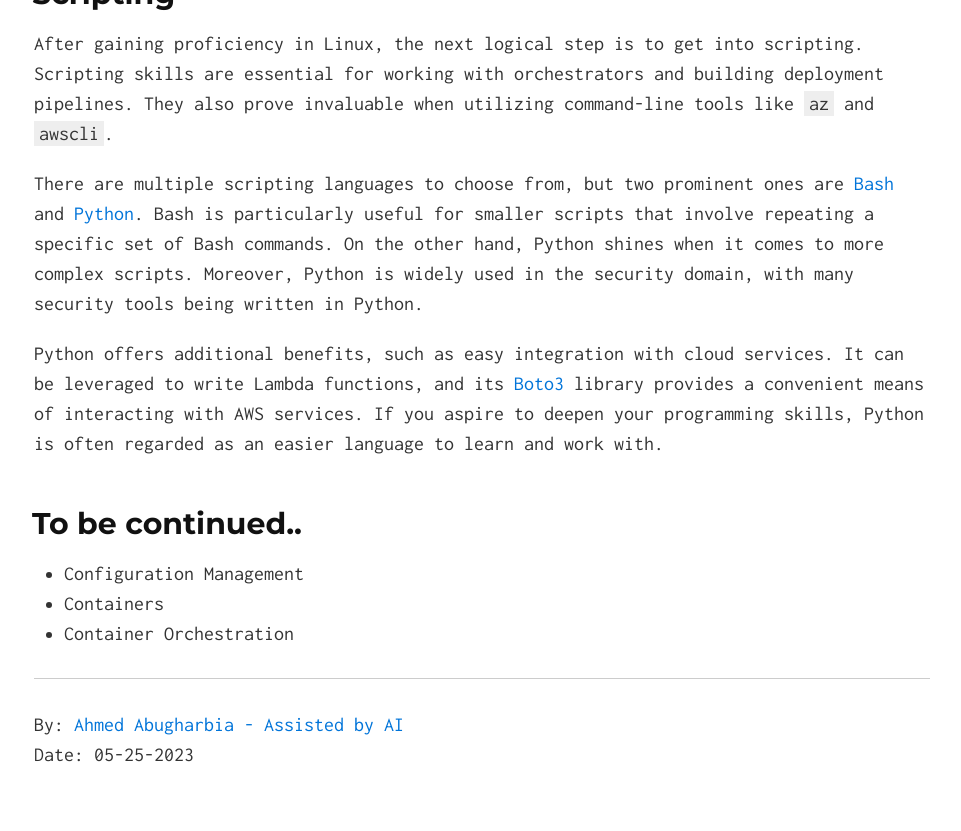
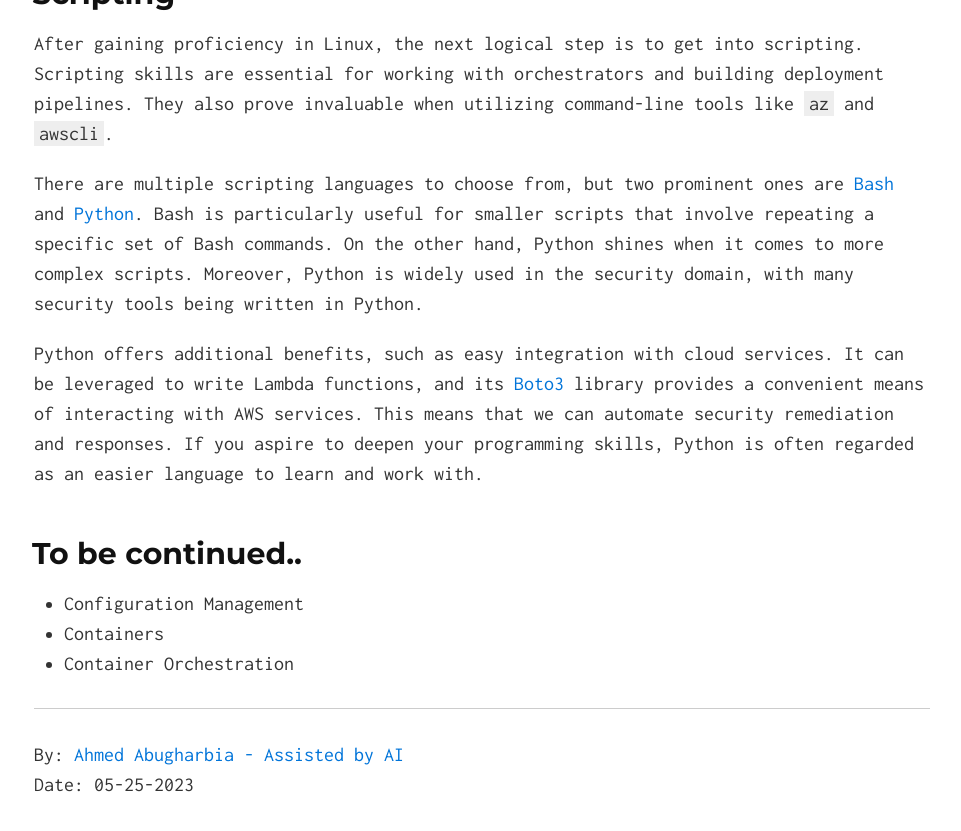
Before and after one commit to Ahmed-AG/cyberdojo-page, a Jekyll site: the page built from read/moving-to-the-cloud-skills-set-wise.md, in a window 1280 px wide and 900 px high, scrolled down 4002 px. Shown: the top 831 px of the window, without its empty margins (158-1119 px from the left). Built offline with Jekyll 4.4.1, drawn with Linux system fonts in a browser that asks for light colours.

Commit message:
update moving to cloud

```diff
--- a/read/moving-to-the-cloud-skills-set-wise.md
+++ b/read/moving-to-the-cloud-skills-set-wise.md
@@ -63,7 +63,8 @@
 
 There are multiple scripting languages to choose from, but two prominent ones are [Bash](https://www.gnu.org/software/bash/manual/bash.html){:target="_blank"} and [Python](https://www.python.org){:target="_blank"}. Bash is particularly useful for smaller scripts that involve repeating a specific set of Bash commands. On the other hand, Python shines when it comes to more complex scripts. Moreover, Python is widely used in the security domain, with many security tools being written in Python.
 
-Python offers additional benefits, such as easy integration with cloud services. It can be leveraged to write Lambda functions, and its [Boto3](https://boto3.amazonaws.com/v1/documentation/api/latest/index.html){:target="_blank"} library provides a convenient means of interacting with AWS services. If you aspire to deepen your programming skills, Python is often regarded as an easier language to learn and work with.
+Python offers additional benefits, such as easy integration with cloud services. It can be leveraged to write Lambda functions, and its [Boto3](https://boto3.amazonaws.com/v1/documentation/api/latest/index.html){:target="_blank"} library provides a convenient means of interacting with AWS services. This means that we can automate security remediation and responses.
+If you aspire to deepen your programming skills, Python is often regarded as an easier language to learn and work with.
 
 <!-- https://www.youtube.com/watch?v=qsPZL-0OIJg -->
 
```
